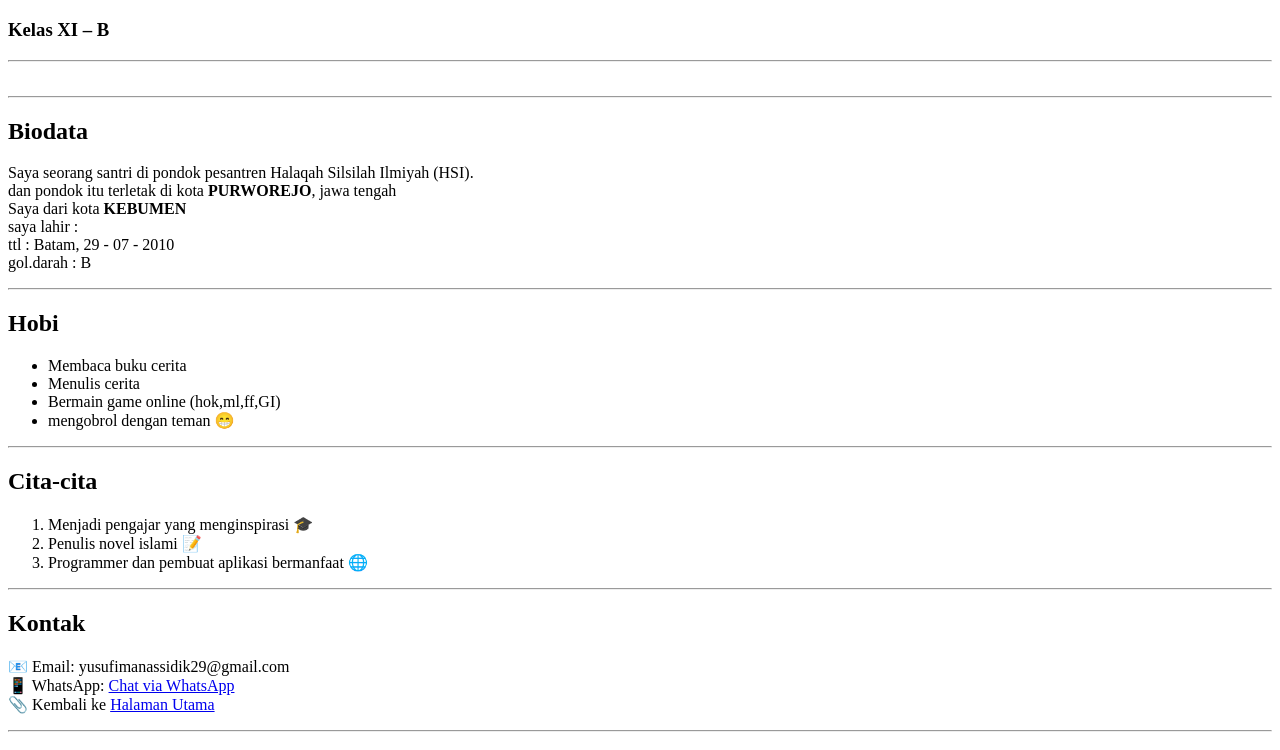
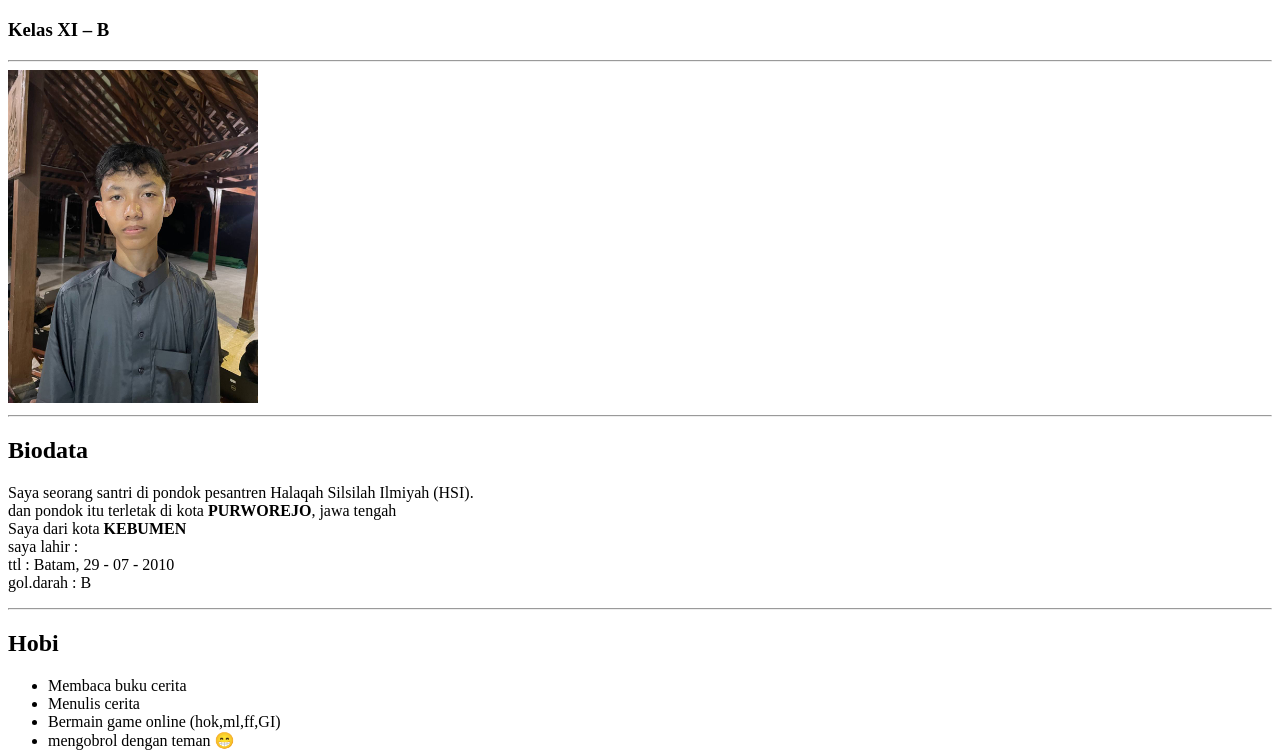
Before and after one commit to yusufimanassidik29-bit/HTML-DASAR, a plain HTML site: page TUGAS/tugas-1/index.html in a window 1280 px wide. Shown: the part 61-811 px from the top of the page. Drawn offline with Linux system fonts and the light colour scheme.

Commit message:
Menambahkan file index.html dan biodata.html

```diff
--- a/TUGAS/tugas-1/index.html
+++ b/TUGAS/tugas-1/index.html
@@ -12,7 +12,7 @@
   <hr>
 
   <!-- Foto Diri -->
-  <img src="" alt="" width="250">
+  <img src="ftpp.jpg" alt="" width="250">
   <hr>
 
   <!-- Deskripsi Diri -->
```
Also changed, not shown: TUGAS/tugas-1/ftpp.jpg (added).
